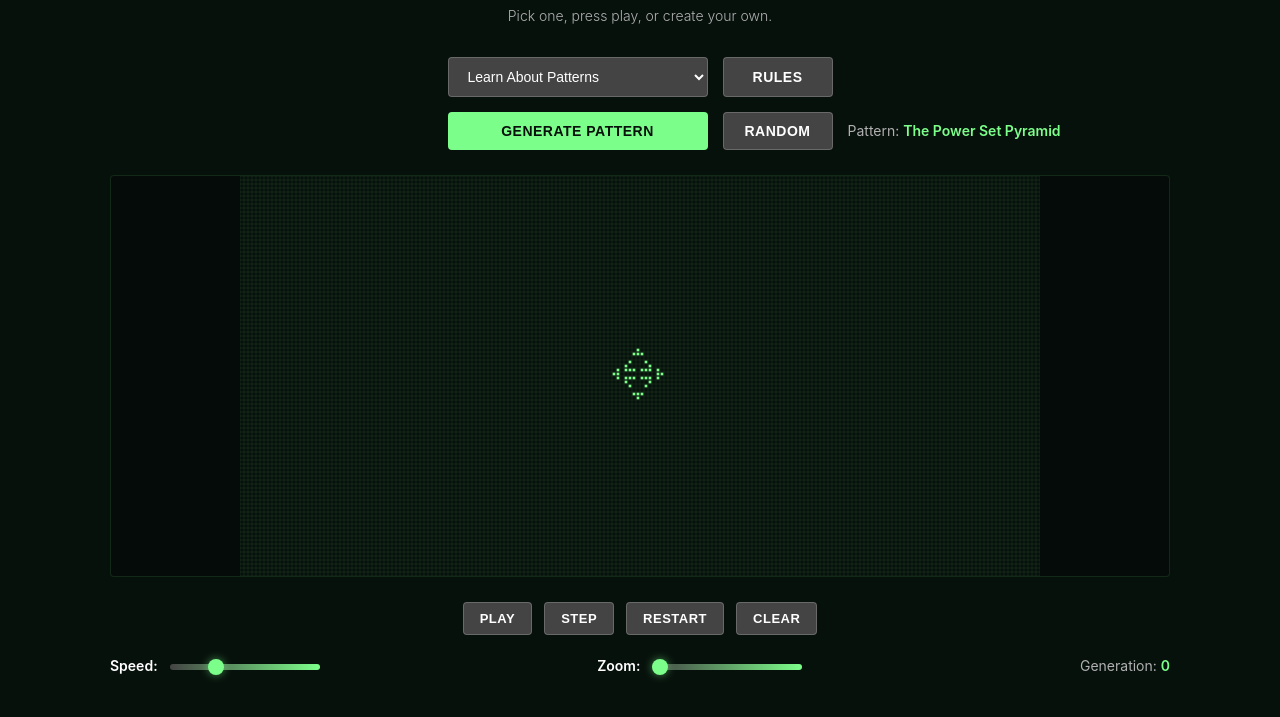
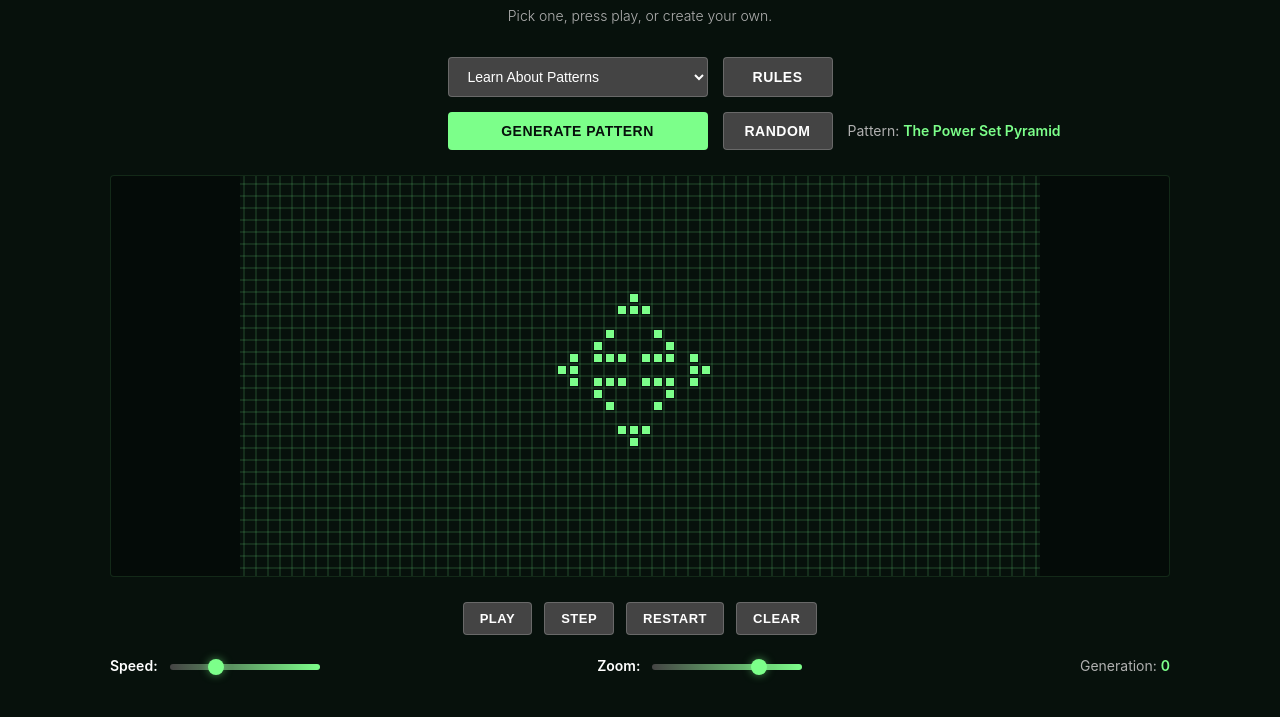
Before and after one commit to ThePowerSet/GameOfLife, a plain HTML site: page index.html in a window 1280 px wide. Shown: the part 79-796 px from the top of the page. Drawn offline with Linux system fonts and the light colour scheme.

Commit message:
set the default zoom

```diff
--- a/game.js
+++ b/game.js
@@ -19,7 +19,7 @@ let isDrawing = false;
 let hasDragged = false;
 let currentPatternIndex = 0;
 let currentPatternName = "Empty";
-let zoomLevel = 0.5; // Start more zoomed out
+let zoomLevel = 2.0; // Start more zoomed out
 let offsetX = 0, offsetY = 0;
 
 // ============================================================================
--- a/index.html
+++ b/index.html
@@ -79,7 +79,7 @@
                     min="0.1"
                     max="2.5"
                     step="0.05"
-                    value="0.5"
+                    value="2.0"
                     class="slider"
                     aria-label="Grid zoom"
                 >
```
Also changed, not shown: examples/ex1.png (deleted), examples/ex2.png (deleted), examples/ex3.png (deleted), examples/ex4.png (deleted).
